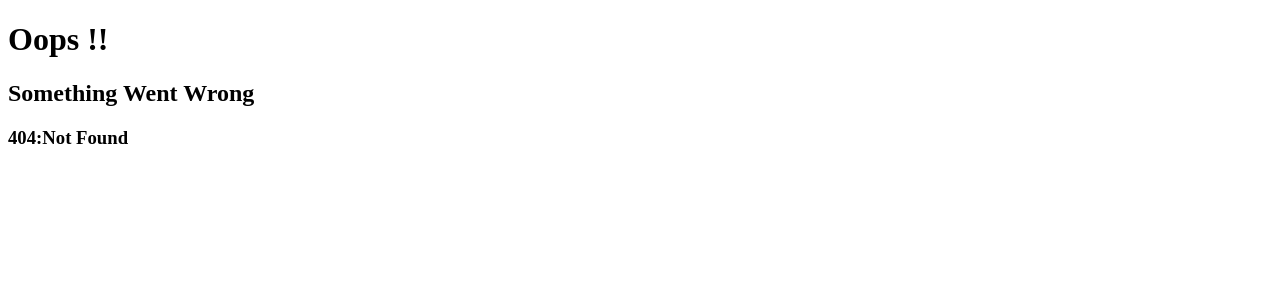
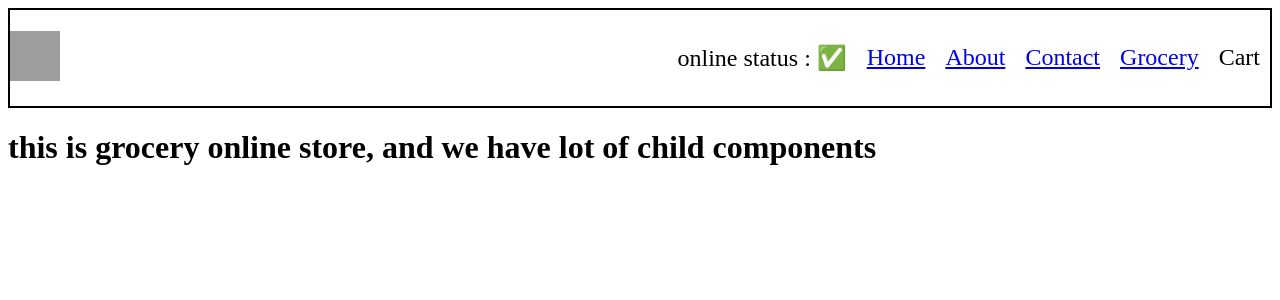
Before and after one commit to sagaraghu/React-01, a React (Vite) app: page /grocery in a window 1280 px wide. Before the commit this address had no page. Shown: the top 300 px of the page. Built offline with nearby package versions, Linux system fonts and the light colour scheme; grey boxes are pictures that could not be loaded.

Commit message:
ep-8-9-classcomponent-optimisecode

```diff
--- a/src/App.js
+++ b/src/App.js
@@ -1,4 +1,4 @@
-import React from "react";
+import React, { lazy, Suspense } from "react";
 import ReactDOM from "react-dom/client";
 import Header from "./components/Header";
 import Body from "./components/Body";
@@ -7,7 +7,21 @@ import About from "./components/About";
 import Contact from "./components/Contact";
 import Error from "./components/Error";
 import RestaurantMenu from "./components/RestaurantMenu";
-import AboutClass from "./components/AboutClass";
+// import AboutClass from "./components/AboutClass";
+// import Grocery from "./components/Grocery";
+
+//Chunking
+//Code splitting
+//dynamic bundling
+//lazzy loading (when app loads hoempage it will not load the grocery component when landed on grocery it will comeup)
+//alos known as on demand loading
+//dynamic importing
+
+//lazy as named export using {} which in react library
+//lazy takes callback function , import is a function take path of grocery component
+const Grocery = lazy(()=>import("./components/Grocery"));
+const AboutClass = lazy(()=>import('./components/AboutClass'))
+//to break down our app into smaller chunks
 
 const AppLayout = () => {
   return (
@@ -33,7 +47,7 @@ const appRouter  = createBrowserRouter([
       {
       path : "/about",
       // element : <About />
-      element : <AboutClass />
+      element : <Suspense fallback={<>about us loading ....</>}><AboutClass /></Suspense>
     },
     {
       path : "/contact",
@@ -42,6 +56,9 @@ const appRouter  = createBrowserRouter([
     {
       path :"/restaurants/:resId",
       element:<RestaurantMenu />
+    },{
+      path:"/grocery",
+      element:<Suspense fallback={<>loading grocery.....</>}><Grocery/></Suspense>
     }
   ],
     errorElement :<Error />
--- a/src/components/Body.js
+++ b/src/components/Body.js
@@ -2,7 +2,9 @@ import { useEffect, useRef, useState } from "react";
 import InfiniteScroll from 'react-infinite-scroll-component';
 import { resList } from "../utils/mockData";
 import RestaurantCard from "./RestaurantCard";
-import { Link } from "react-router"
+import { Link } from "react-router";
+import useOnlineStatus from "../utils/hooks/useOnlineStatus";
+
 
 const Body = () => {
   const [restaurantList, setRestaurantList] = useState([]);
@@ -71,6 +73,12 @@ const Body = () => {
     });
     setFilteredRes(res);
   };
+
+  const onlineStatus = useOnlineStatus();
+
+  if(onlineStatus === false){
+    return  <>Looks like you are offline !! pllease check your internt </>
+  }
 
   if (filteredRes?.length === 0) {
     return <>Loading......</>;
--- /dev/null
+++ b/src/components/Grocery.js
@@ -0,0 +1,6 @@
+const Grocery = () =>{
+    return <>
+    <h1>this is grocery online store, and we have lot of child components </h1></>
+}
+
+export default Grocery;
--- a/src/components/Header.js
+++ b/src/components/Header.js
@@ -1,6 +1,8 @@
 import { LOGO_URL } from "../utils/constant";
 import {Link } from 'react-router'
+import useOnlineStatus from "../utils/hooks/useOnlineStatus";
 const Header = () => {
+  const onlineStatus = useOnlineStatus();
   return (
     <div className="header">
       <div className="logo-container">
@@ -8,9 +10,11 @@ const Header = () => {
       </div>
       <div className="nav-items">
         <ul>
+          <li>online status : {onlineStatus ? "✅" : "🔴"}</li>
         <li><Link to="/">Home</Link></li>
         <li><Link to="/about">About</Link></li>
         <li><Link to="/contact">Contact</Link></li>
+        <li><Link to="/grocery">Grocery</Link></li>
           <li>Cart</li>
         </ul>
       </div>
--- a/src/components/RestaurantMenu.js
+++ b/src/components/RestaurantMenu.js
@@ -1,22 +1,29 @@
 import React, { useEffect, useState } from 'react'
 import { MENUAPI_URL, RESMENU_IMG_URL } from '../utils/constant';
 import {useParams} from 'react-router'
+import useRestaurantMenu from '../utils/hooks/useRestaurantMenu';
 
 const RestaurantMenu = () => {
 
-    const [resMenuInfo, setResMeniInfo] = useState(null);
+    // const [resMenuInfo, setResMeniInfo] = useState(null);
 
     const {resId} = useParams();
 
-    useEffect(()=>{
-        fetchMenu();
-    },[]);
+    // useEffect(()=>{
+    //     fetchMenu();
+    // },[]);
 
-    const fetchMenu = async() => {
-        const data = await fetch(MENUAPI_URL+resId);
-        const json = await data.json();
-        setResMeniInfo(json.data)
-    }
+    // const fetchMenu = async() => {
+    //     const data = await fetch(MENUAPI_URL+resId);
+    //     const json = await data.json();
+    //     setResMeniInfo(json.data)
+    // }
+
+
+    // will create custo hook as menu card can have only render logic we can move fetch call into a custom hook
+
+    const resMenuInfo = useRestaurantMenu(resId);
+
 
     if(resMenuInfo === null ) return (<h1>Loading....</h1>);
 
--- /dev/null
+++ b/src/utils/hooks/useOnlineStatus.js
@@ -0,0 +1,20 @@
+import { useEffect, useState } from "react";
+
+const useOnlineStatus = () => {
+
+    const [onlineStatus, setOnlineStatus] = useState(true);
+
+    useEffect(()=>{
+        window.addEventListener('offline',()=>{
+            setOnlineStatus(false);
+        });
+        window.addEventListener('online',()=>{
+            setOnlineStatus(true);
+        });
+
+    },[]);
+
+    return onlineStatus;
+}
+
+export default useOnlineStatus;
--- /dev/null
+++ b/src/utils/hooks/useRestaurantMenu.js
@@ -0,0 +1,24 @@
+import {useState,useEffect} from "react";
+import {useParams} from 'react-router';
+import { MENUAPI_URL } from '../constant';
+
+const useRestaurantMenu = ({resId}) => {
+
+    const [resMenuInfo, setResMeniInfo] = useState(null);
+
+
+
+    useEffect(()=>{
+        fetchMenu();
+    },[]);
+
+    const fetchMenu = async() => {
+        const data = await fetch(MENUAPI_URL+resId);
+        const json = await data.json();
+        setResMeniInfo(json.data)
+    }
+
+    return resMenuInfo;
+}
+
+export default useRestaurantMenu;
```
